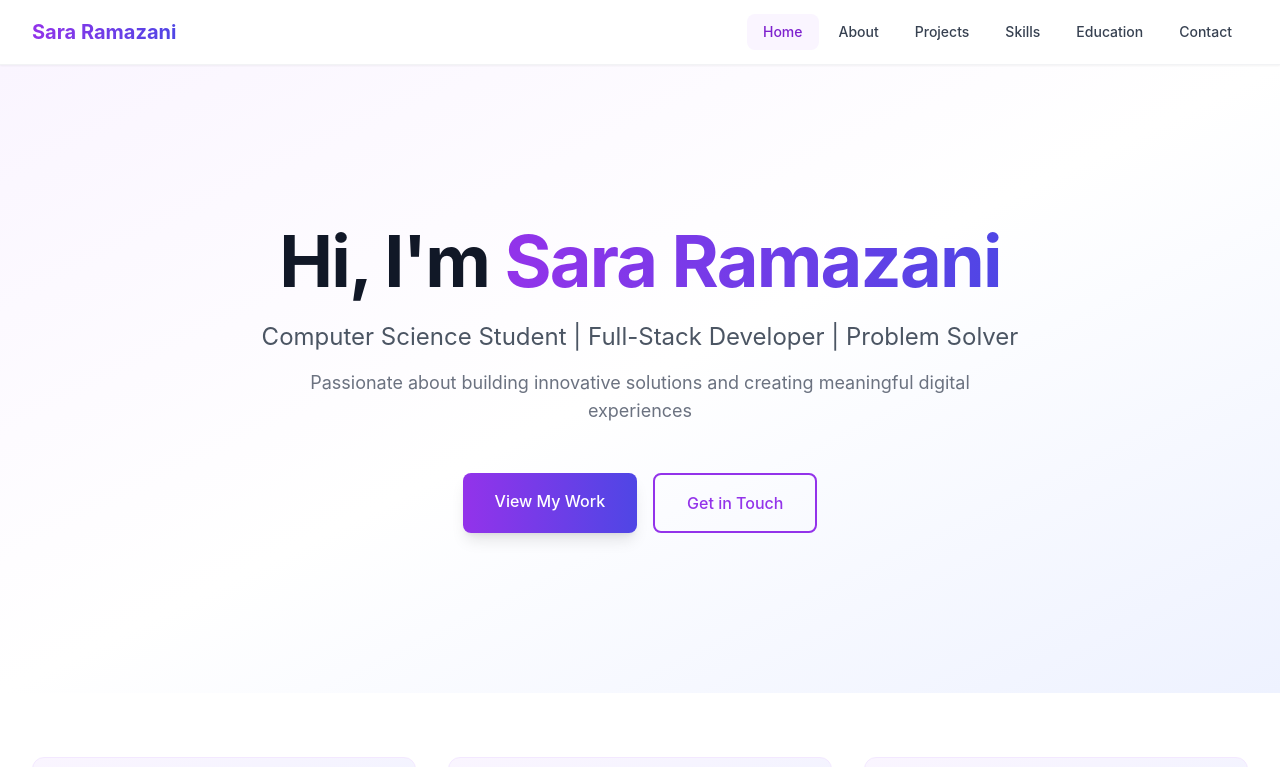
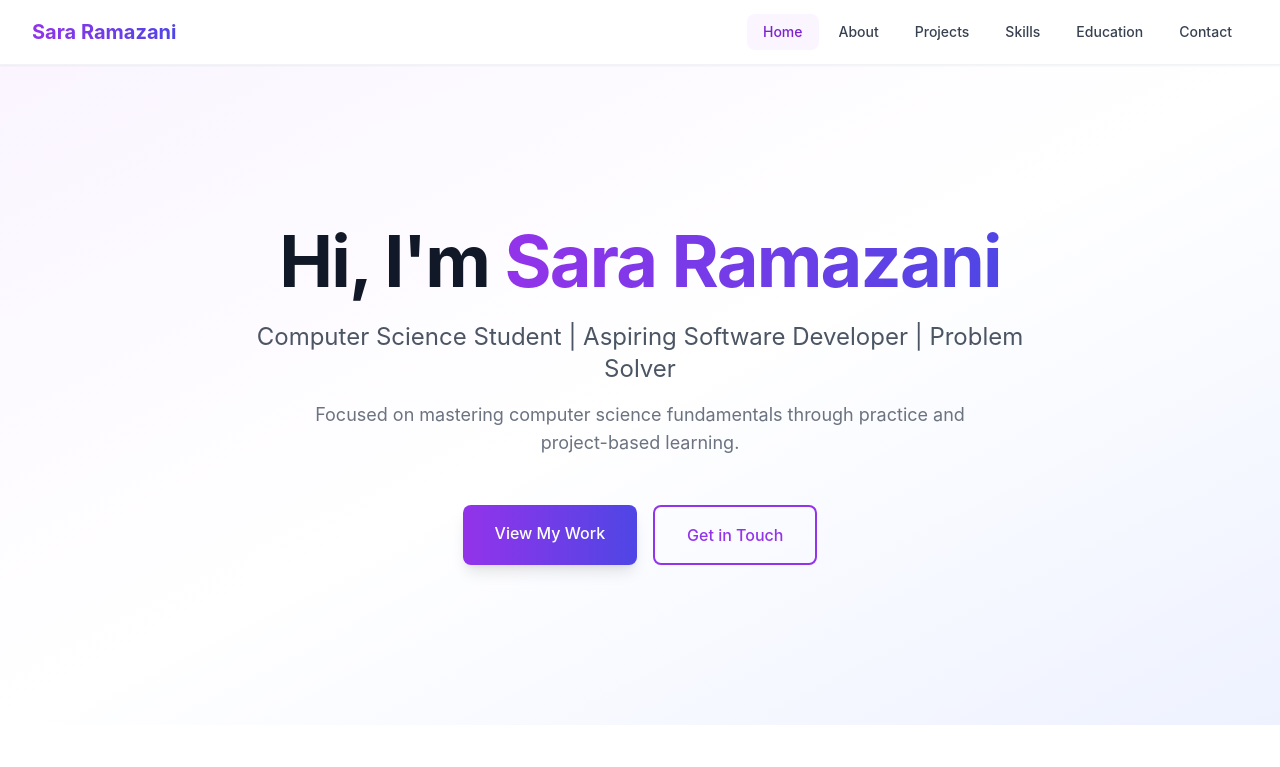
Before and after one commit to sara-ramazani/Sara-Portfolio, a Next.js app: page / in a window 1280 px wide. Shown: the top 767 px of the page. Built offline with nearby package versions, Linux system fonts and the light colour scheme.

Commit message:
Update hero section: change role to Aspiring Software Developer and update supporting text

```diff
--- a/app/page.tsx
+++ b/app/page.tsx
@@ -11,10 +11,10 @@ export default function Home() {
               Hi, I&apos;m <span className="bg-gradient-to-r from-purple-600 to-indigo-600 bg-clip-text text-transparent">Sara Ramazani</span>
             </h1>
             <p className="text-xl md:text-2xl text-gray-600 mb-4 max-w-3xl mx-auto leading-relaxed">
-              Computer Science Student | Full-Stack Developer | Problem Solver
+              Computer Science Student | Aspiring Software Developer | Problem Solver
             </p>
             <p className="text-lg text-gray-500 mb-12 max-w-2xl mx-auto">
-              Passionate about building innovative solutions and creating meaningful digital experiences
+              Focused on mastering computer science fundamentals through practice and project-based learning.
             </p>
             <div className="flex flex-col sm:flex-row gap-4 justify-center">
               <Link
```
